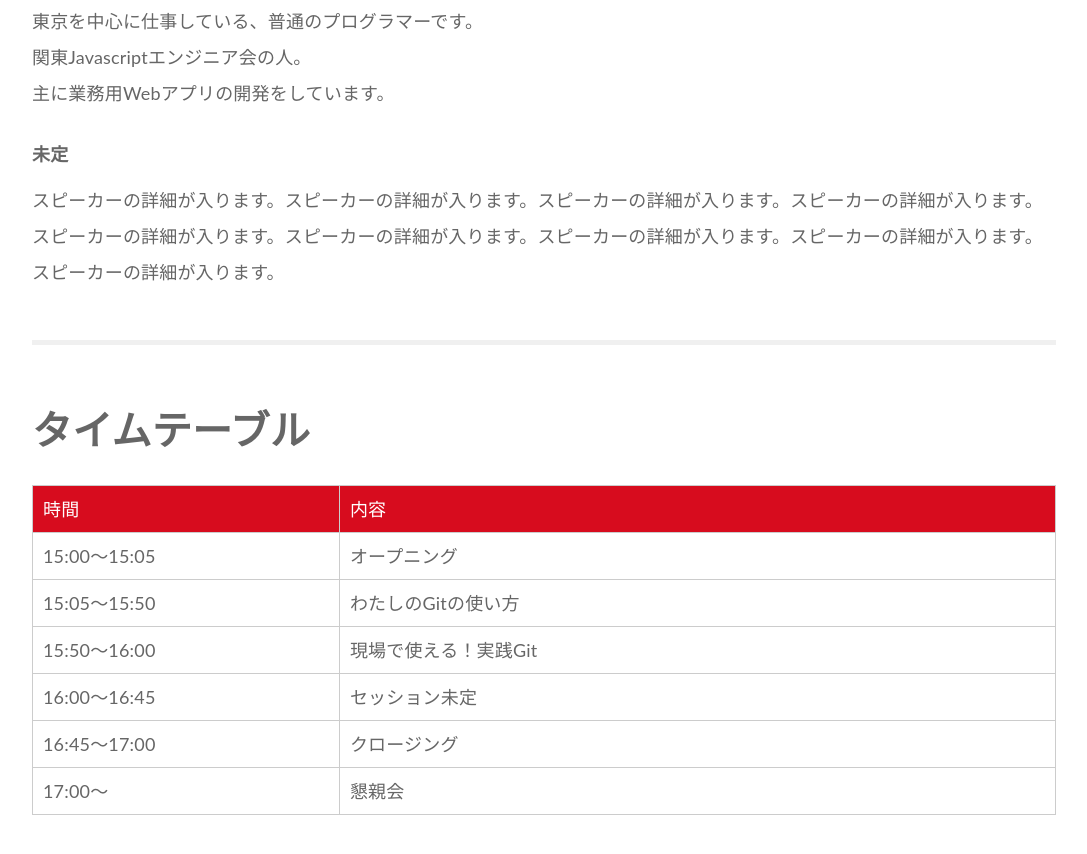
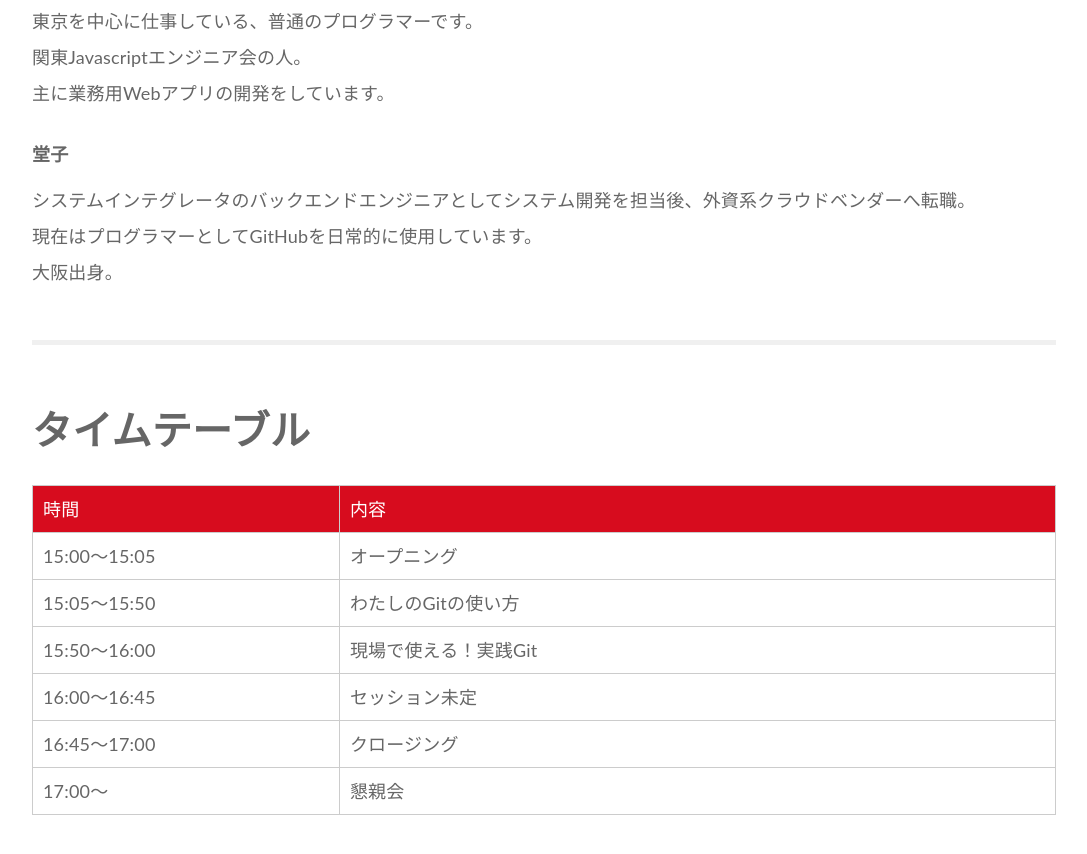
Before and after one commit to y-inaba-at21/git-kenshuu-at21, a plain HTML site: page index.html in a window 1280 px wide. Shown: the part 2320-3174 px from the top of the page, without its empty margins (96-1183 px from the left). Drawn offline with Linux system fonts and the light colour scheme.

Commit message:
スピーカーの情報を更新した

```diff
--- a/index.html
+++ b/index.html
@@ -36,8 +36,8 @@
       <div class="box__wrap">
         <div class="speaker__icon"></div>
         <div class="speaker__profile">
-          <h3>未定</h3>
-          <p>スピーカーの詳細が入ります。スピーカーの詳細が入ります。スピーカーの詳細が入ります。スピーカーの詳細が入ります。スピーカーの詳細が入ります。スピーカーの詳細が入ります。スピーカーの詳細が入ります。スピーカーの詳細が入ります。スピーカーの詳細が入ります。</p>
+          <h3>堂子</h3>
+          <p>システムインテグレータのバックエンドエンジニアとしてシステム開発を担当後、外資系クラウドベンダーへ転職。<br>現在はプログラマーとしてGitHubを日常的に使用しています。<br>大阪出身。</p>
         </div>
       </div>
     </div>
```
